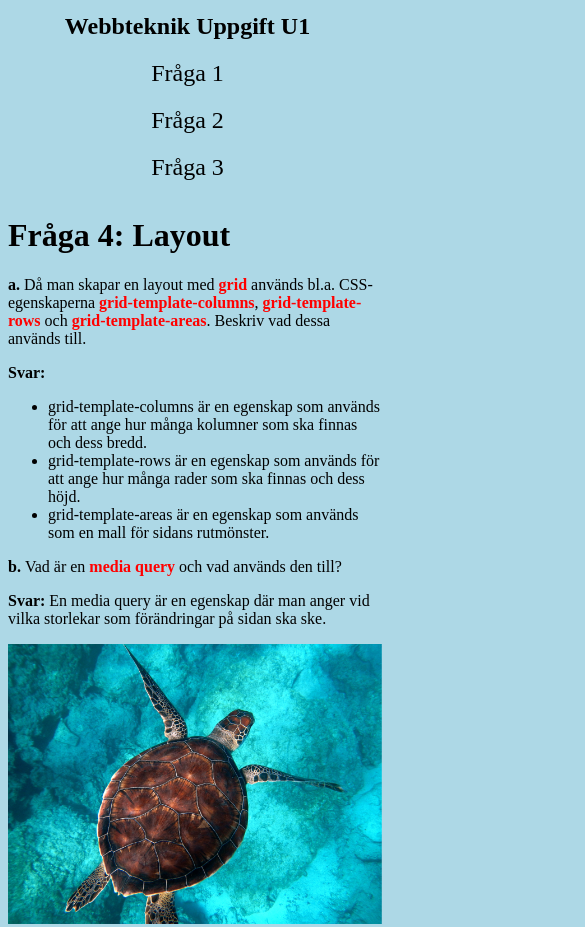
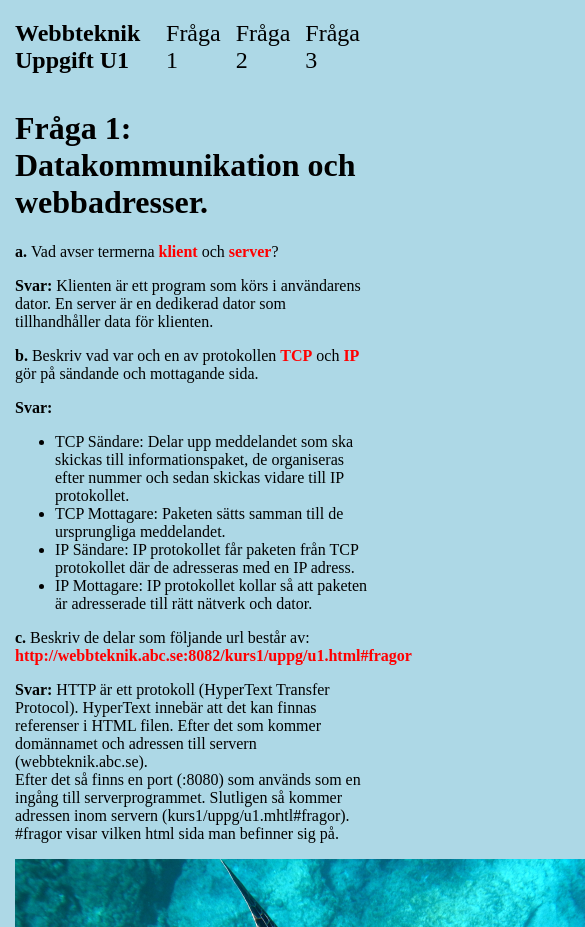
Before and after one commit to lukasg2002/Webbteknik-Uppgift-U1, a plain HTML site: page index.html in a window 390 px wide. Shown: the top 927 px of the page, 585 px wide, since content can reach past the window. Drawn offline with Linux system fonts and the light colour scheme.

Commit message:
Uppdaterad

```diff
--- a/index.html
+++ b/index.html
@@ -6,47 +6,37 @@
     <meta http-equiv="X-UA-Compatible" content="IE=edge">
     <meta name="viewport" content="width=device-width, initial-scale=1.0">
     <link rel="stylesheet" href="style.css">
-    <title>Fråga 4</title>
+    <title>Fråga 1</title>
 </head>
 
 <body>
     <nav class="navbar">
         <a id="logo" href="index.html">Webbteknik Uppgift U1</a>
-        <div class="links">
         <a id="fraga1" href="index.html">Fråga 1</a>
         <a id="fraga2" href="fraga2.html">Fråga 2</a>
         <a id="fraga3" href="fraga3.html">Fråga 3</a>
-        </div>
     </nav>
-    <div class="container">
-        <div class="wrapper">
-            <h1>Fråga 4: Layout</h1>
-            <p>
-                <strong>a. </strong>Då man skapar en layout med <span class="rod-text">grid</span> används bl.a. CSS-egenskaperna <span
-                    class="rod-text">grid-template-columns</span>, <span class="rod-text">grid-template-rows</span> och <span class="rod-text">grid-template-areas</span>. Beskriv vad dessa används till.
-            </p>
-            <p>
-                <strong>Svar: </strong>
-                <ul>
-                    <li>
-                        grid-template-columns är en egenskap som används för att ange hur många kolumner som ska finnas och dess bredd.
-                    </li>
-                    <li>
-                        grid-template-rows är en egenskap som används för att ange hur många rader som ska finnas och dess höjd.
-                    </li>
-                    <li>
-                        grid-template-areas är en egenskap som används som en mall för sidans rutmönster.
-                    </li>
-                </ul>
-            </p>
-            <p><strong>b. </strong>Vad är en <span class="rod-text">media query</span> och vad används den till?
-            </p>
-            <p><strong>Svar: </strong>En media query är en egenskap där man anger vid vilka storlekar som förändringar på sidan ska ske.</p>
-        </div>
-        <div class="image">
-            <img src="skoldpadda.png" alt="Bild på en sköldpadda">
-        </div>
-    </div>
+    <h1>Fråga 1: Datakommunikation och webbadresser.</h1>
+    <p><strong>a. </strong>Vad avser termerna <span class="rod-text">klient</span> och <span
+            class="rod-text">server</span>?</p>
+    <p><strong>Svar: </strong>Klienten är ett program som körs i användarens dator. En server är en dedikerad dator som
+        tillhandhåller data för klienten.</p>
+    <p><strong>b. </strong>Beskriv vad var och en av protokollen <span class="rod-text">TCP</span> och <span
+            class="rod-text">IP</span> gör på sändande och mottagande sida.</p>
+    <strong>Svar: </strong>
+    <ul>
+        <li>TCP Sändare: Delar upp meddelandet som ska skickas till informationspaket, de organiseras efter nummer och
+            sedan skickas vidare till IP protokollet.</li>
+        <li>TCP Mottagare: Paketen sätts samman till de ursprungliga meddelandet.</li>
+        <li>IP Sändare: IP protokollet får paketen från TCP protokollet där de adresseras med en IP adress.</li>
+        <li>IP Mottagare: IP protokollet kollar så att paketen är adresserade till rätt nätverk och dator.</li>
+    </ul>
+    <p><strong>c. </strong>Beskriv de delar som följande url består av: <span
+            class="rod-text">http://webbteknik.abc.se:8082/kurs1/uppg/u1.html#fragor</span></p>
+    <p><strong>Svar: </strong>HTTP är ett protokoll (HyperText Transfer Protocol). HyperText innebär att det kan finnas
+        referenser i HTML filen. Efter det som kommer domännamet och adressen till servern (webbteknik.abc.se).<br>Efter
+        det så finns en port (:8080) som används som en ingång till serverprogrammet. Slutligen så kommer adressen inom
+        servern (kurs1/uppg/u1.mhtl#fragor). #fragor visar vilken html sida man befinner sig på.</p>
+    <img src="skoldpadda.png" alt="Bild på en sköldpadda">
 </body>
-
 </html>
--- a/style.css
+++ b/style.css
@@ -1,101 +1,30 @@
 body {
+    margin: 0px;
+    padding: 15px;
     background-color: lightblue;
-}
-
-.container {
-    display: grid;
-    grid-template-columns: 1fr 1fr;
-}
-
-
-@media screen and (max-width: 768px) {
-    .container {
-        grid-template-columns: 1fr;
-    }
-    .navbar {
-      flex-direction: column;
-      text-align: center;
-    }
-    .links {
-        display: flex;
-        flex-direction: column;
-    }
-}
-
-@media only screen and (min-width: 769px) and (max-width: 1024px) {
-    .container {
-        grid-template-columns: 1fr;
-    }
-    .navbar {
-        flex-direction: column;
-        align-items: center;
-    }
-
-    #logo {
-        text-align: center;
-    }
-
-    .links {
-        display: flex;
-        justify-content: space-around;
-        width: 100%;
-    }
-}
-
-@media screen and (max-width: 1025px) {
-    .container {
-        grid-template-columns: 1fr;
-    }
-    .navbar {
-      flex-direction: column;
-    }
-}
-
-.image img {
-    width: 100%;
-    height: auto;
-    display: block;
-}
-
-.image{
-    transition: transform 2s;
-}
-
-.image:hover {
-    transition: transform 2s;
-    transform: scale(0.5);
-}
-
-.wrapper2 {
-    flex-direction: column;
-    color: white;
-    text-shadow: 2px 2px 2px black;
-}
-
-.bakgrundsbild {
-    background-image: url("elefant.jpg");
 }
 
 #logo {
     font-weight: bold;
 }
 
-.navbar {
-    display: flex;
-    font-size: 24px;
+.bakgrundsbild {
+    background-image: url("elefant.jpg");
+    background-size: cover;
 }
 
-#fraga1, #fraga2, #fraga3, #logo {
-    margin: 5px 15px 15px 0px;
-}
-
-.links {
+.navbar {
     display: flex;
 }
 
 .navbar a {
     text-decoration: none;
     color: black;
+}
+
+#fraga1, #fraga2, #fraga3, #logo {
+    font-size: 24px;
+    margin: 5px 15px 15px 0px;
 }
 
 a:hover {
@@ -106,3 +35,8 @@ a:hover {
     color: red;
     font-weight: bold;
 }
+
+.text {
+    color: white;
+    text-shadow: 2px 2px 2px black;
+}
```
Also changed, not shown: fraga2.html (+21 -38 lines), fraga3.html (+17 -25 lines).
